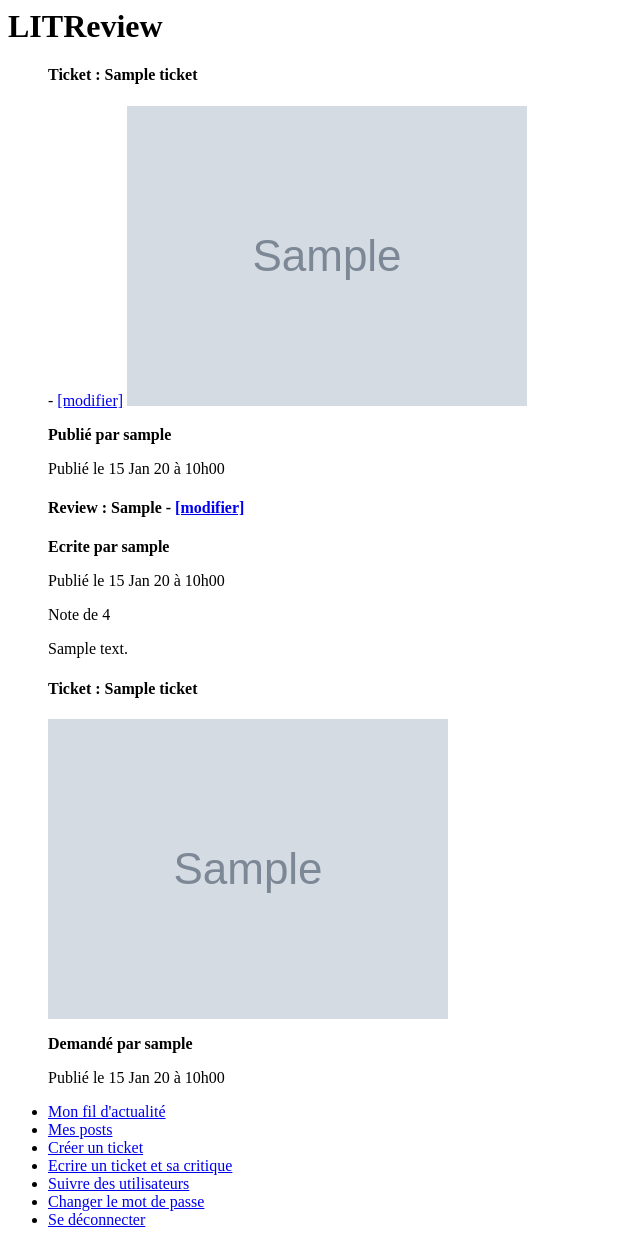
After one commit to TheoSntt/litreview, a Django app: page /self-feed/ in a window 1280 px wide. The commit adds this page. Shown: the whole page, without its empty margins (0-640 px from the left). Run offline with Django 4.2, Linux system fonts and the light colour scheme; a user stored in the database is signed in; tables that the repository leaves empty hold one stand-in row (values such as "Sample post"); grey boxes marked "Sample" are stand-in pictures.

Commit message:
Add the 'my posts' page where a user can see their own posts

```diff
--- a/authentication/models.py
+++ b/authentication/models.py
@@ -18,3 +18,6 @@
 
     def get_feed(self):
         return User.feed_manager.get_user_feed(self)
+
+    def get_own_posts_feed(self):
+        return User.feed_manager.get_users_posts(self)
--- a/feed/models.py
+++ b/feed/models.py
@@ -33,5 +33,15 @@
         )
         return tickets_and_reviews
 
+    def get_users_posts(self, user):
+        tickets = user.tickets.all()
+        reviews = user.reviews.all()
+        tickets_and_reviews = sorted(
+            chain(tickets, reviews),
+            key=lambda instance: instance.time_created,
+            reverse=True
+        )
+        return tickets_and_reviews
+
     def get_by_natural_key(self, username):
         return self.model.objects.get_by_natural_key(username)
--- /dev/null
+++ b/feed/templates/feed/users_posts_feed.html
@@ -0,0 +1,34 @@
+{% extends 'base.html' %}
+{% load feed_extras %}
+{% block content %}
+<ul>
+{% for instance in tickets_and_reviews %}
+
+{% comment %} <li>
+    {{ ticket.title }}
+     - <a href="{% url 'update-ticket' ticket.id %}">[modifier]</a>
+     - <a href="{% url 'create-review' ticket.id %}">[Proposer une critique]</a>
+</li>
+{% if ticket.image %}
+    <img src={{ ticket.image.url }}>
+{% endif %} {% endcomment %}
+    {% if instance|model_type == 'Ticket' %}
+        {% include 'tickets/partials/ticket_snippet.html' with ticket=instance logged_user=logged_user %}
+        {% comment %} <li>
+            {{ instance.title }}
+             - <a href="{% url 'update-ticket' instance.id %}">[modifier]</a>
+             - <a href="{% url 'create-review' instance.id %}">[Proposer une critique]</a>
+        </li>
+        {% if instance.image %}
+            <img src={{ instance.image.url }}>
+        {% endif %} {% endcomment %}
+    {% elif instance|model_type == 'Review' %}
+        {% comment %} <li>
+            {{ instance.headline }} - {{ instance.rating }} - {{ instance.body }}
+        </li> {% endcomment %}
+        {% include 'reviews/partials/review_snippet.html' with review=instance logged_user=logged_user%}
+    {% endif %}
+
+{% endfor %}
+</ul>
+{% endblock %}
--- a/feed/views.py
+++ b/feed/views.py
@@ -25,3 +25,22 @@
     }
 
     return render(request, 'feed/feed.html', context=context)
+
+@login_required
+def users_posts_feed(request):
+    # tickets = Ticket.objects.all()
+    # reviews= Review.objects.all()
+    # tickets_and_reviews = sorted(
+    #     chain(tickets, reviews),
+    #     key=lambda instance: instance.time_created,
+    #     reverse=True
+    # )
+
+    tickets_and_reviews = request.user.get_own_posts_feed()
+    logged_user = request.user
+    context={
+        'tickets_and_reviews':tickets_and_reviews,
+        'logged_user':logged_user
+    }
+
+    return render(request, 'feed/users_posts_feed.html', context=context)
--- a/litreview/urls.py
+++ b/litreview/urls.py
@@ -44,6 +44,7 @@
     path('signup/', authentication.views.signup_page, name='signup'),
 
     path('feed/', feed.views.feed, name='feed'),
+    path('self-feed/', feed.views.users_posts_feed, name='self-feed'),
 
     path('tickets/create/', tickets.views.create_ticket, name='create-ticket'),
     path('tickets/<int:id>/update/', tickets.views.update_ticket, name='update-ticket'),
--- a/templates/base.html
+++ b/templates/base.html
@@ -8,11 +8,13 @@
         {% block content %}{% endblock content %}
 
         <ul>
-            <li><a href="{% url 'password_change' %}">Changer le mot de passe</a></li>
-            <li><a href="{% url 'logout' %}">Se déconnecter</a></li>
+            <li><a href="{% url 'feed' %}">Mon fil d'actualité</a></li>
+            <li><a href="{% url 'self-feed' %}">Mes posts</a></li>
             <li><a href="{% url 'create-ticket' %}">Créer un ticket</a></li>
             <li><a href="{% url 'create-review-ticket' %}">Ecrire un ticket et sa critique</a></li>
             <li><a href="{% url 'follow-users' %}">Suivre des utilisateurs</a></li>
+            <li><a href="{% url 'password_change' %}">Changer le mot de passe</a></li>
+            <li><a href="{% url 'logout' %}">Se déconnecter</a></li>
         </ul>
 
     </body>
```
